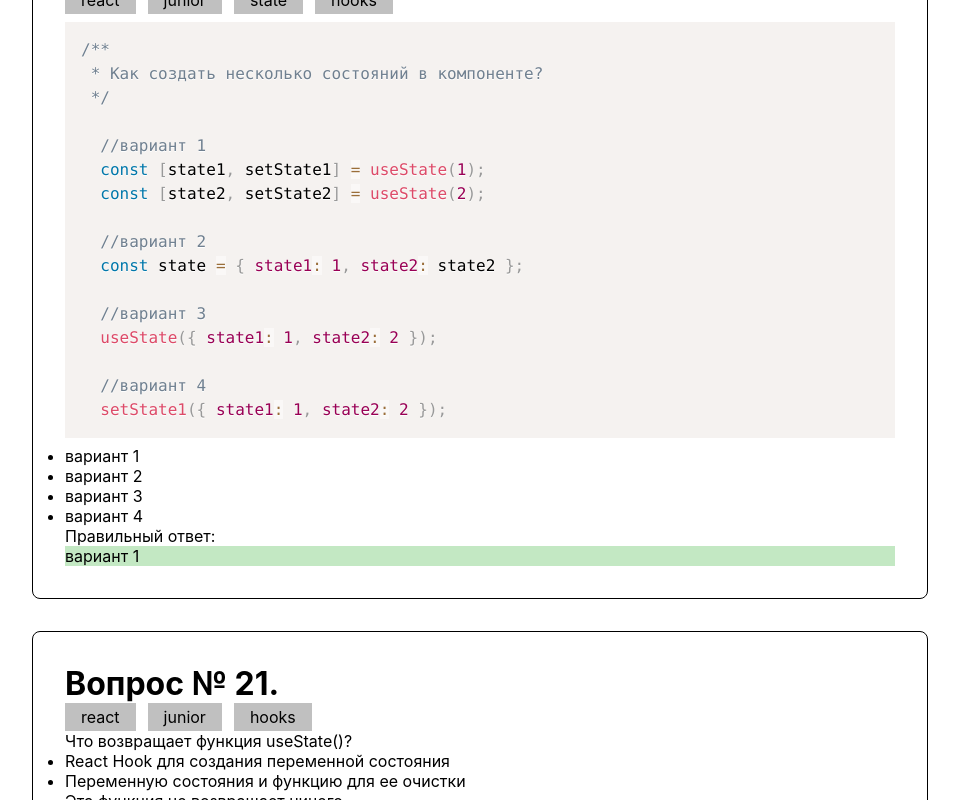
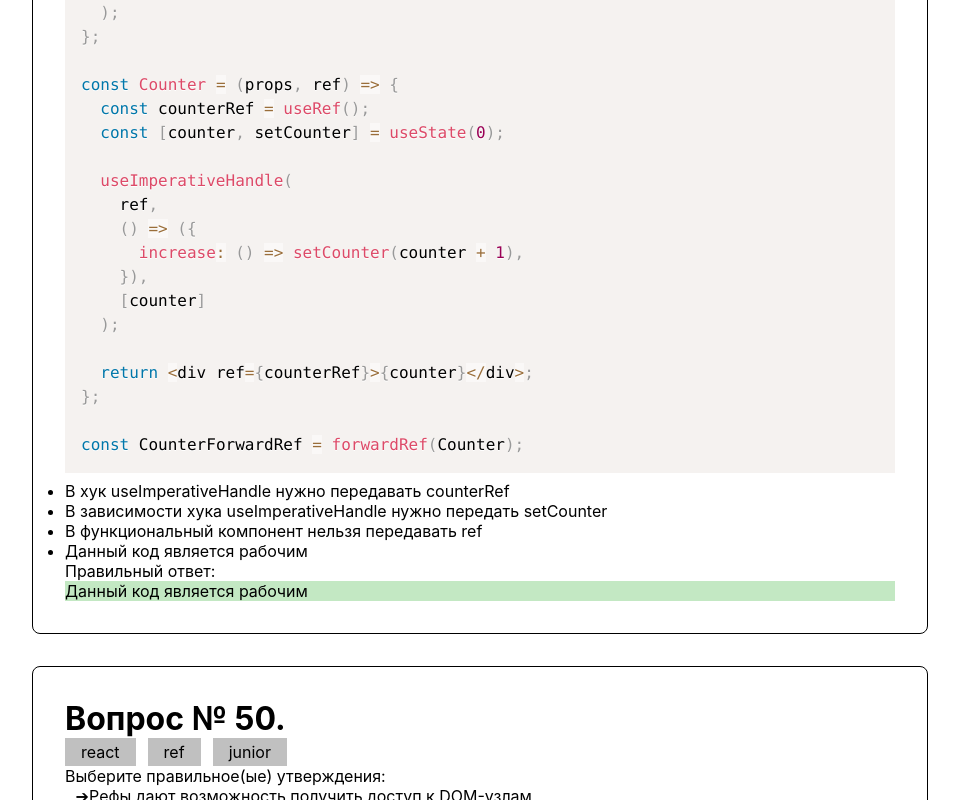
Before and after one commit to StephanAksenchenko/Grades, a Next.js app: page / in a window 1280 px wide. Shown: the part 640-1440 px from the top of the page, without its empty margins (160-1119 px from the left). Built offline with nearby package versions, Linux system fonts and the light colour scheme.

Commit message:
On branch main\ 	Dev

```diff
--- a/pages/test.js
+++ b/pages/test.js
@@ -1,3 +1,3 @@
-import App from "../src/Examples/Hooks/Example5";
+import App from "../src/Examples/Refs/Example3";
 
 export default App;
--- a/src/Data/ReactQuestions.ts
+++ b/src/Data/ReactQuestions.ts
@@ -649,7 +649,7 @@ export const questions: Question[] = [
   {
     id: 36,
     type: "multiple",
-    tags: ["react", "context"],
+    tags: ["react", "context", "junior+"],
     body: "Выберите верное(ые) утверждения:",
     availableAnswer: [
       {
@@ -678,7 +678,7 @@ export const questions: Question[] = [
   {
     id: 37,
     type: "single",
-    tags: ["react", "context"],
+    tags: ["react", "context", "junior++"],
     body: {
       type: "code snippet",
       content:
@@ -693,7 +693,7 @@ export const questions: Question[] = [
   {
     id: 38,
     type: "multiple",
-    tags: ["react", "context"],
+    tags: ["react", "context", "senior++"],
     body: {
       type: "code snippet",
       content:
@@ -710,7 +710,7 @@ export const questions: Question[] = [
   {
     id: 39,
     type: "single",
-    tags: ["react", "context"],
+    tags: ["react", "context", "senior"],
     body: {
       type: "code snippet",
       content:
@@ -727,11 +727,11 @@ export const questions: Question[] = [
   {
     id: 40,
     type: "single",
-    tags: ["react", "context"],
+    tags: ["react", "context", "middle+"],
     body: {
       type: "code snippet",
       content:
-        '/**\n * App отрисовывает два счётчика, у которых есть span,\n * для отображения значения счётчика и есть кнопка, увеличивающая значение счётчиа на один.\n * Если у каждого счётчика нажать один раз кнопку Increment, каковы будут значения счётчиков\n */\nconst Context = createContext("value");\n\nconst App = () => {\n  return (\n    <>\n      <Counter />\n      <Counter />\n    </>\n  );\n};\n\nconst Counter = () => {\n  const [state, setState] = useState(0);\n  const increment = () => setState(state + 1);\n\n  return (\n    <>\n      <Context.Provider value={{ state, setState }}>\n        <Context.Consumer>\n          {(value) => <span>{value.state}</span>}\n        </Context.Consumer>\n      </Context.Provider>\n      <button onClick={increment}>Increment</button>\n    </>\n  );\n};',
+        '/**\n * App отрисовывает два счётчика, у которых есть span,\n * для отображения значения счётчика и есть кнопка, увеличивающая значение счётчика на один.\n * Если у каждого счётчика нажать один раз кнопку Increment, каковы будут значения счётчиков\n */\nconst Context = createContext("value");\n\nconst App = () => {\n  return (\n    <>\n      <Counter />\n      <Counter />\n    </>\n  );\n};\n\nconst Counter = () => {\n  const [state, setState] = useState(0);\n  const increment = () => setState(state + 1);\n\n  return (\n    <>\n      <Context.Provider value={{ state, setState }}>\n        <Context.Consumer>\n          {(value) => <span>{value.state}</span>}\n        </Context.Consumer>\n      </Context.Provider>\n      <button onClick={increment}>Increment</button>\n    </>\n  );\n};',
     },
     availableAnswer: [
       {
@@ -759,7 +759,7 @@ export const questions: Question[] = [
   {
     id: 41,
     type: "multiple",
-    tags: ["react", "context"],
+    tags: ["react", "context", "middle"],
     body: "Выберите верное(ые) утверждение:",
     availableAnswer: [
       {
@@ -771,6 +771,15 @@ export const questions: Question[] = [
         id: 2,
         content:
           "Объекту Context можно задать строковое свойство displayName. React DevTools использует это свойство при отображении названии контекста",
+      },
+      {
+        id: 3,
+        content:
+          "Чтобы получить значение из Context, можно использовать компонент Сontext.Consumption",
+      },
+      {
+        id: 4,
+        content: "В контексте можно хранить только примитивные значения",
       },
     ],
     rightAnswer: [1, 2],
@@ -870,6 +879,7 @@ export const questions: Question[] = [
       { id: 1, content: "useContext(MyContext)" },
       { id: 2, content: "useContext(MyContext.Consumer)" },
       { id: 3, content: "useContext(MyContext.Provider)" },
+      { id: 4, content: "useContext(MyContext.value)" },
     ],
     rightAnswer: [1],
   },
@@ -922,7 +932,7 @@ export const questions: Question[] = [
   {
     id: 49,
     type: "single",
-    tags: ["react", "ref"],
+    tags: ["react", "ref", "middle++"],
     body: {
       type: "code snippet",
       content:
@@ -952,7 +962,7 @@ export const questions: Question[] = [
   {
     id: 50,
     type: "multiple",
-    tags: ["react", "ref"],
+    tags: ["react", "ref", "junior"],
     body: "Выберите правильное(ые) утверждения:",
     availableAnswer: [
       { id: 1, content: "Рефы дают возможность получить доступ к DOM-узлам" },
@@ -977,7 +987,7 @@ export const questions: Question[] = [
   {
     id: 51,
     type: "single",
-    tags: ["react", "ref"],
+    tags: ["react", "ref", "junior++"],
     body: {
       type: "code snippet",
       content:
@@ -1343,4 +1353,75 @@ export const questions: Question[] = [
     ],
     rightAnswer: 4,
   },
+  {
+    id: 68,
+    type: "single",
+    tags: ["react", "context", "senior+"],
+    body: {
+      type: "code snippet",
+      content:
+        "/**\n * Какое будет значение контекста если нажать Increase?\n */\nconst GlobalContext = createContext({ count: 0 });\nconst LocalContext = createContext({ count: 0 });\n\nconst App = () => {\n  const [count, setCount] = useState(0);\n  const increaseByTwo = () => setCount((p) => p + 2);\n\n  return (\n    <GlobalContext.Provider value={{ count, setCount }}>\n      <GlobalContext.Consumer>\n        {({ count, setCount }) => (\n          <LocalComp count={count} setCount={setCount} />\n        )}\n      </GlobalContext.Consumer>\n      <button onClick={increaseByTwo}>IncreaseByTwo</button>\n    </GlobalContext.Provider>\n  );\n};\n\nconst LocalComp = ({ count, setCount }) => {\n  const increase = () => setCount((p) => p + 1);\n\n  return (\n    <LocalContext.Provider value={{ count, increase }}>\n      <LocalContext.Consumer>\n        {({ count, increase }) => (\n          <>\n            <div>{count}</div>\n            <button onClick={increase}>Increase</button>\n          </>\n        )}\n      </LocalContext.Consumer>\n    </LocalContext.Provider>\n  );\n};",
+    },
+    availableAnswer: [
+      { id: 1, content: "Global: 0, Local: 0" },
+      {
+        id: 2,
+        content: "Global: 0, Local: 1",
+      },
+      {
+        id: 3,
+        content: "Global: 1, Local: 1",
+      },
+      {
+        id: 4,
+        content: "Ошибка",
+      },
+    ],
+    rightAnswer: 3,
+  },
+  {
+    id: 69,
+    type: "single",
+    tags: ["react", "context", "middle++"],
+    body: {
+      type: "code snippet",
+      content:
+        "/**\n * Какие значения будут внутри h1, при перерендере?\n */\nconst Context = createContext();\n\nconst App = () => {\n  const value = Math.random();\n  const [count, setCount] = useState(0);\n  const increase = () => setCount((p) => p + 1);\n\n  return (\n    <Context.Provider value={value}>\n      <Context.Consumer>{(value) => <h1>{value}</h1>}</Context.Consumer>\n\n      <button onClick={increase}>Increase</button>\n    </Context.Provider>\n  );\n};",
+    },
+    availableAnswer: [
+      { id: 1, content: "каждый раз новое" },
+      { id: 2, content: "каждый раз одно и то же" },
+      {
+        id: 3,
+        content:
+          "реакт вызовет ошибку так как нельзя обновлять value таким образом",
+      },
+      {
+        id: 4,
+        content: "реакт вызовет ошибку так как value должен быть объектом",
+      },
+    ],
+    rightAnswer: 1,
+  },
+  {
+    id: 70,
+    type: "single",
+    tags: ["react", "ref", "middle+"],
+    body: {
+      type: "code snippet",
+      content:
+        "/**\n * Есть ли в данном коде ошибка?\n */\nconst App = () => {\n  const ref = useRef();\n\n  return <Component ref={ref} />;\n};\n\nexport default App;\n\nconst Component = forwardRef(({ ref }) => {\n  return <h1 ref={ref}>Hello</h1>;\n});\n",
+    },
+    availableAnswer: [
+      { id: 1, content: "Да, необходимо задать начальное значение в useRef" },
+      {
+        id: 2,
+        content:
+          "В функциональные компоненты нельзя передавать рефы, только в классовые",
+      },
+      { id: 3, content: "Неправильно использование рефа в Component" },
+      { id: 4, content: "В этом коде нет ошибок" },
+    ],
+    rightAnswer: 3,
+  },
 ];
--- a/src/Pages/QuestionsList/QuestionList.tsx
+++ b/src/Pages/QuestionsList/QuestionList.tsx
@@ -11,7 +11,7 @@ const QuestionsListPage = () => {
       <h1 className={css.h1}>Вопросы</h1>
 
       {questions
-        .filter((q) => q.tags.includes("hooks"))
+        .filter((q) => q.tags.includes("ref"))
         .map((q) => {
           return (
             <div key={q.id} className={css.card}>
```
Also changed, not shown: src/Examples/Context/Example6.js (added, +42 -0 lines), src/Examples/Context/Example7.js (added, +22 -0 lines), src/Examples/Refs/Example3.js (added, +19 -0 lines).
